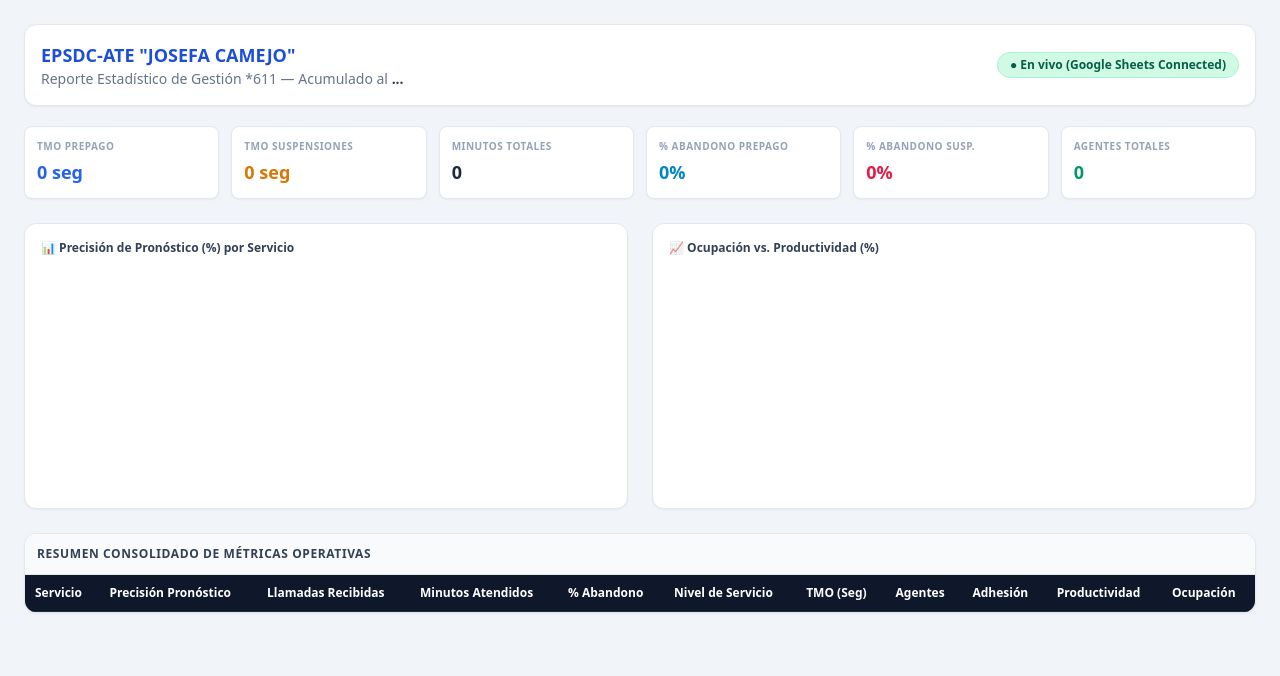
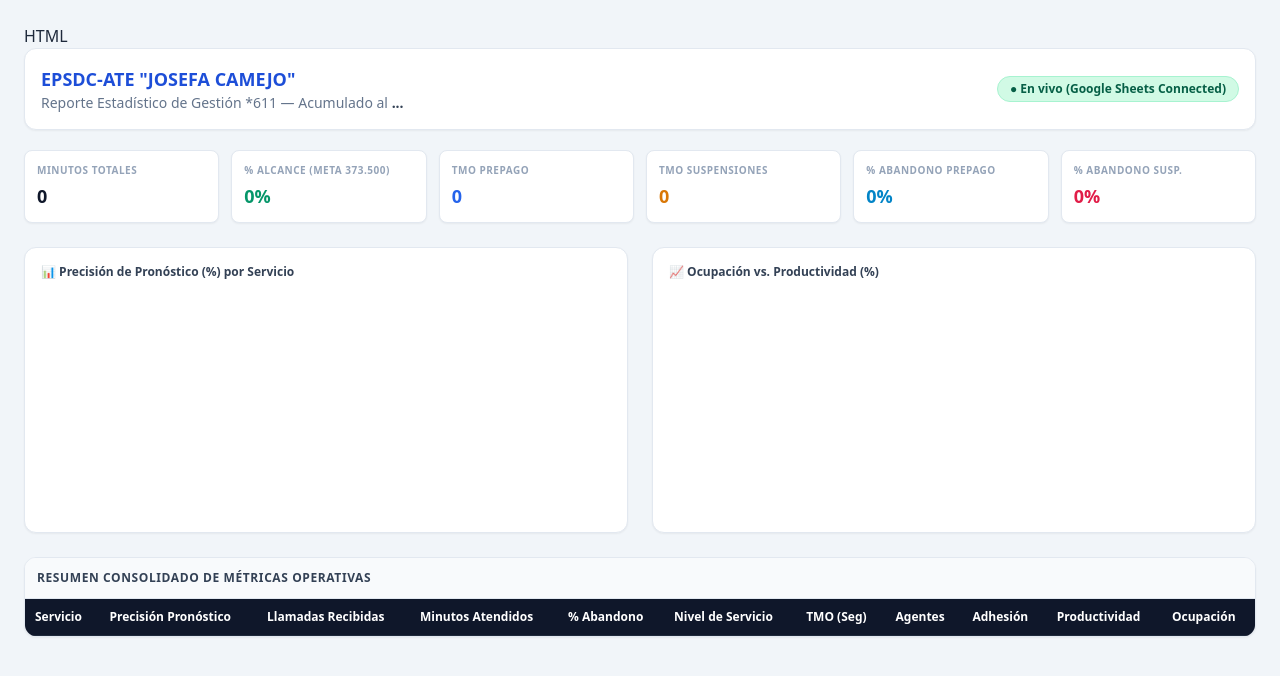
Before and after one commit to rubendarioredondogomez-cmyk/reporte, a plain HTML site: page index.html in a window 1280 px wide. Drawn offline with nearby package versions, Linux system fonts and the light colour scheme; no server answers.

Commit message:
index.html

```diff
--- a/index.html
+++ b/index.html
@@ -1,3 +1,4 @@
+HTML
 <!DOCTYPE html>
 <html lang="es">
 <head>
@@ -19,19 +20,23 @@
     </div>
   </header>
 
-  <!-- Tarjetas de KPI Compactas -->
+  <!-- Tarjetas de KPI Reorganizadas -->
   <div class="grid grid-cols-2 md:grid-cols-3 lg:grid-cols-6 gap-3 mb-6">
     <div class="bg-white p-3 rounded-lg border border-slate-200 shadow-sm">
+      <span class="text-slate-400 text-[10px] font-semibold uppercase tracking-wider block">Minutos Totales</span>
+      <p id="kpi-minutos-totales" class="text-lg font-bold text-slate-900 mt-1">0</p>
+    </div>
+    <div class="bg-white p-3 rounded-lg border border-slate-200 shadow-sm">
+      <span class="text-slate-400 text-[10px] font-semibold uppercase tracking-wider block">% Alcance (Meta 373.500)</span>
+      <p id="kpi-alcance" class="text-lg font-bold text-emerald-600 mt-1">0%</p>
+    </div>
+    <div class="bg-white p-3 rounded-lg border border-slate-200 shadow-sm">
       <span class="text-slate-400 text-[10px] font-semibold uppercase tracking-wider block">TMO Prepago</span>
-      <p id="kpi-tmo-prepago" class="text-lg font-bold text-blue-600 mt-1">0 seg</p>
+      <p id="kpi-tmo-prepago" class="text-lg font-bold text-blue-600 mt-1">0</p>
     </div>
     <div class="bg-white p-3 rounded-lg border border-slate-200 shadow-sm">
       <span class="text-slate-400 text-[10px] font-semibold uppercase tracking-wider block">TMO Suspensiones</span>
-      <p id="kpi-tmo-susp" class="text-lg font-bold text-amber-600 mt-1">0 seg</p>
-    </div>
-    <div class="bg-white p-3 rounded-lg border border-slate-200 shadow-sm">
-      <span class="text-slate-400 text-[10px] font-semibold uppercase tracking-wider block">Minutos Totales</span>
-      <p id="kpi-minutos-totales" class="text-lg font-bold text-slate-800 mt-1">0</p>
+      <p id="kpi-tmo-susp" class="text-lg font-bold text-amber-600 mt-1">0</p>
     </div>
     <div class="bg-white p-3 rounded-lg border border-slate-200 shadow-sm">
       <span class="text-slate-400 text-[10px] font-semibold uppercase tracking-wider block">% Abandono Prepago</span>
@@ -40,10 +45,6 @@
     <div class="bg-white p-3 rounded-lg border border-slate-200 shadow-sm">
       <span class="text-slate-400 text-[10px] font-semibold uppercase tracking-wider block">% Abandono Susp.</span>
       <p id="kpi-abandono-susp" class="text-lg font-bold text-rose-600 mt-1">0%</p>
-    </div>
-    <div class="bg-white p-3 rounded-lg border border-slate-200 shadow-sm">
-      <span class="text-slate-400 text-[10px] font-semibold uppercase tracking-wider block">Agentes Totales</span>
-      <p id="kpi-agentes" class="text-lg font-bold text-emerald-600 mt-1">0</p>
     </div>
   </div>
 
@@ -92,11 +93,9 @@
     let chartPronosticoInstance = null;
     let chartOcupacionInstance = null;
 
-    // Convertidor ultra-seguro a números
     function parseSafe(val) {
       if (!val) return 0;
       let str = val.toString().trim().replace('%', '');
-      // Elimina puntos de mil y convierte coma decimal a punto
       str = str.replace(/\./g, '').replace(',', '.');
       return parseFloat(str) || 0;
     }
@@ -111,7 +110,7 @@
         const prep = data.prepago || {};
         const susp = data.suspensiones || {};
 
-        // 1. POBLAR TABLA (Directo sin transformaciones complejas)
+        // 1. POBLAR TABLA
         const tbody = document.getElementById('tabla-body');
         tbody.innerHTML = `
           <tr class="hover:bg-slate-50 transition">
@@ -142,20 +141,21 @@
           </tr>
         `;
 
-        // 2. POBLAR TARJETAS
-        document.getElementById('kpi-tmo-prepago').innerText = (prep.tmo || '0') + ' seg';
-        document.getElementById('kpi-tmo-susp').innerText = (susp.tmo || '0') + ' seg';
-
+        // 2. CÁLCULOS Y POBLAR TARJETAS EN EL NUEVO ORDEN
         const minP = parseSafe(prep.minutos);
         const minS = parseSafe(susp.minutos);
-        document.getElementById('kpi-minutos-totales').innerText = (minP + minS).toLocaleString('es-ES');
+        const totalMinutos = minP + minS;
 
+        // Cálculo del % de Alcance contra la meta de 373.500 minutos
+        const metaMinutos = 373500;
+        const porcentajeAlcance = metaMinutos > 0 ? (totalMinutos / metaMinutos) * 100 : 0;
+
+        document.getElementById('kpi-minutos-totales').innerText = totalMinutos.toLocaleString('es-ES');
+        document.getElementById('kpi-alcance').innerText = porcentajeAlcance.toFixed(2) + '%';
+        document.getElementById('kpi-tmo-prepago').innerText = (prep.tmo || '0');
+        document.getElementById('kpi-tmo-susp').innerText = (susp.tmo || '0');
         document.getElementById('kpi-abandono-prepago').innerText = prep.abandono || '0%';
         document.getElementById('kpi-abandono-susp').innerText = susp.abandono || '0%';
-
-        const agP = parseSafe(prep.agentes);
-        const agS = parseSafe(susp.agentes);
-        document.getElementById('kpi-agentes').innerText = agP + agS;
 
         // 3. RENDERIZAR GRÁFICOS
         renderizarGraficos(prep, susp);
```
